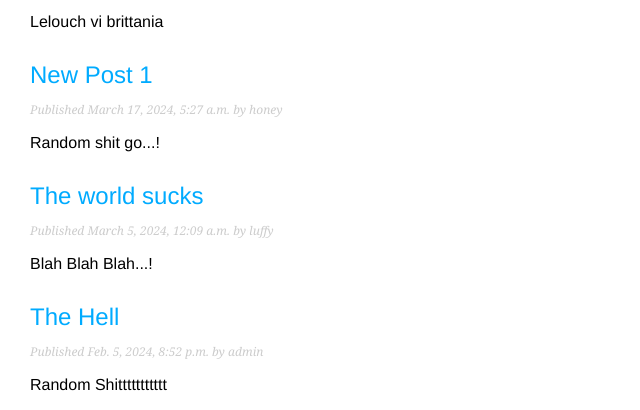
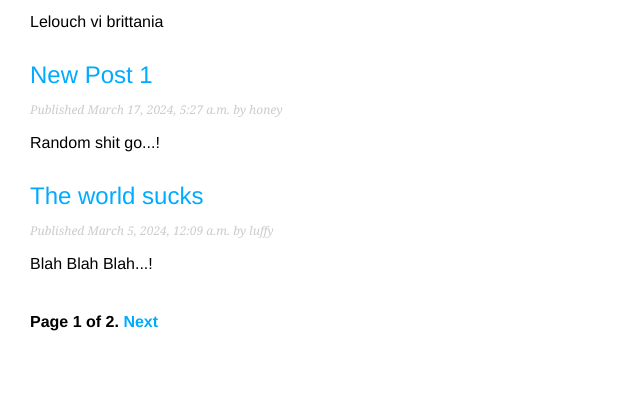
Before and after one commit to amorphous786/myproj, a Django app: page /blog/ in a window 1280 px wide. Shown: the part 401-811 px from the top of the page, without its empty margins (0-640 px from the left). After the commit the page ends 732 px from the top, so only its background shows below. Run offline with Django 4.2, Linux system fonts and the light colour scheme; data comes from the database, SQL or seed files in the repository; both versions use the stored data as it was after the commit.

Commit message:
paginationa added in project

```diff
--- a/blog/templates/blog/post/list.html
+++ b/blog/templates/blog/post/list.html
@@ -13,4 +13,6 @@
     </p>
     {{post.body|truncatewords:30|linebreaks}}
   {% endfor %}
+
+  {% include 'pagination.html' with page=posts %}
 {% endblock  %}
--- /dev/null
+++ b/blog/templates/pagination.html
@@ -0,0 +1,13 @@
+<div class='pagination'>
+  <span class='step-links'>
+    {% if page.has_previous %}
+      <a href="?page={{page.previous_page_number}}">Previous</a>
+    {% endif %}
+    <span class='current'>
+      Page {{page.number}} of {{page.paginator.num_pages}}.
+    </span>
+    {% if page.has_next %}
+      <a href="?page={{page.next_page_number}}">Next</a>
+    {% endif %}
+  </span>
+</div>
--- a/blog/views.py
+++ b/blog/views.py
@@ -1,11 +1,22 @@
 from django.shortcuts import render,get_object_or_404
 from blog.models import Post
 from django.http import Http404
+from django.core.paginator import Paginator, EmptyPage,\
+                                  PageNotAnInteger
 # Create your views here.
 
 
 def post_list(request):
-  posts = Post.objects.all()
+  posts_list = Post.objects.all()
+  paginator = Paginator(posts_list,5)
+  page_number = request.GET.get('page',1)
+  # breakpoint()
+  try:
+    posts = paginator.page(page_number)
+  except EmptyPage:
+    posts = paginator.page(paginator.num_pages)
+  except PageNotAnInteger:
+    posts = paginator.page(1)
   return render(request,'blog/post/list.html',{'posts':posts})
 
 def post_detail(request,year,month,day,post):
```
Also changed, not shown: db.sqlite3.
